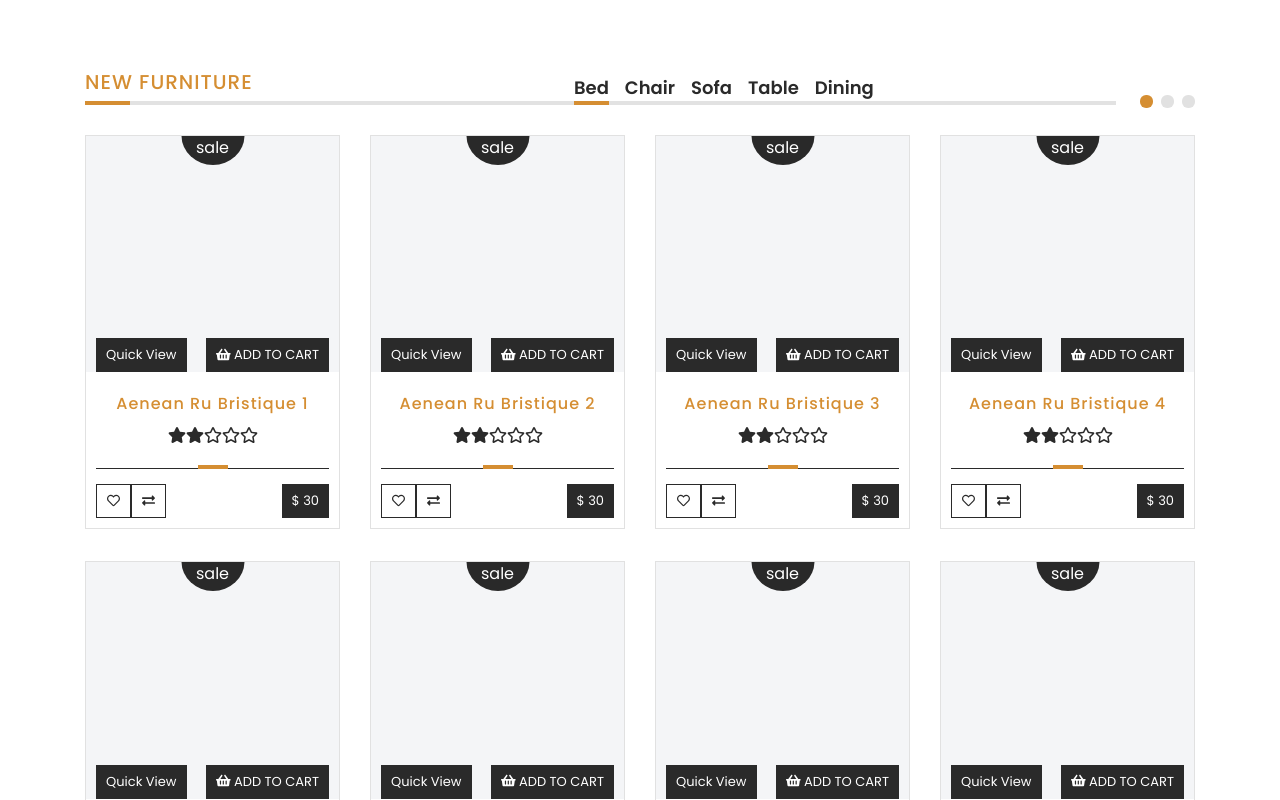
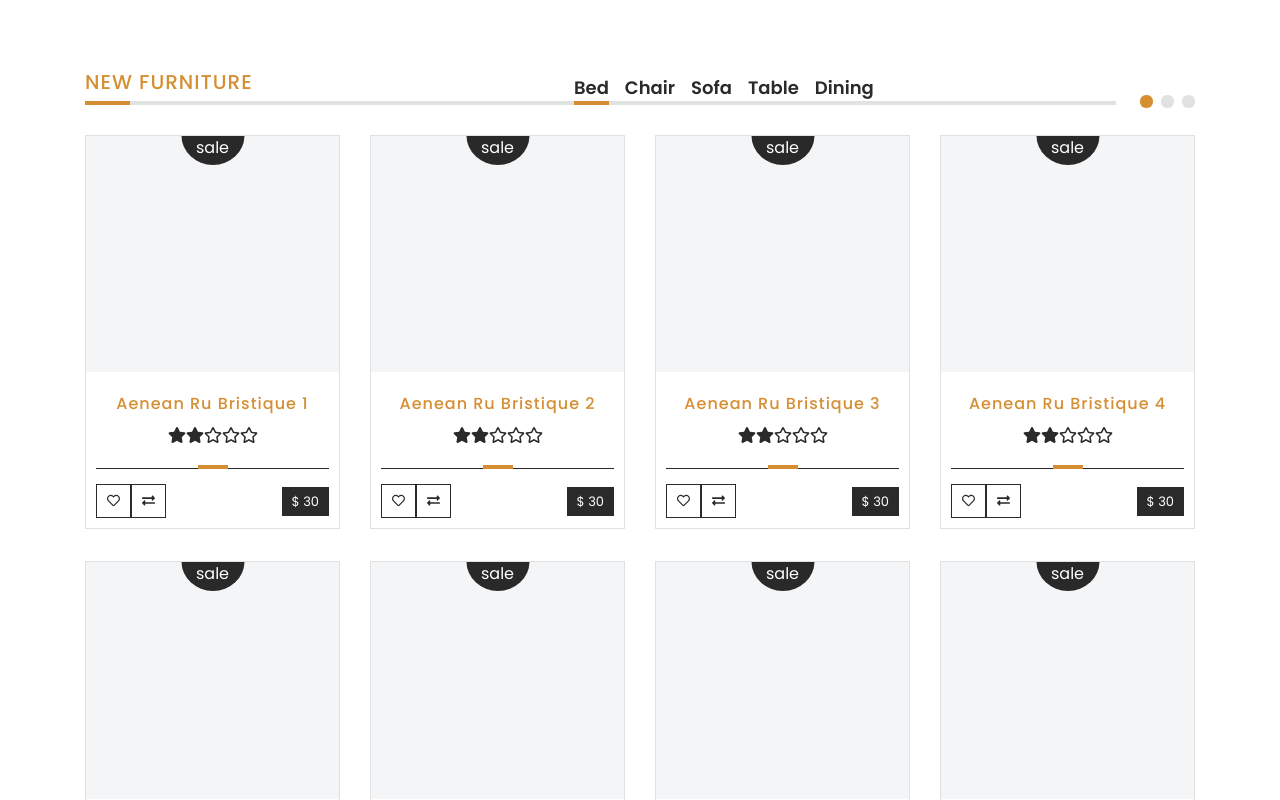
Before and after one commit to bitcooker/furniture-shop, a React (Create React App) app: page / in a window 1280 px wide. Shown: the part 540-1340 px from the top of the page. Built offline with nearby package versions, Linux system fonts and the light colour scheme.

Commit message:
Fix buttons visibility on ProductBox

```diff
--- a/src/components/common/ProductBox/ProductBox.js
+++ b/src/components/common/ProductBox/ProductBox.js
@@ -1,4 +1,4 @@
-import React from 'react';
+import React, { useState } from 'react';
 import PropTypes from 'prop-types';
 
 import styles from './ProductBox.module.scss';
@@ -11,11 +11,17 @@ import {
 import { faStar as farStar, faHeart } from '@fortawesome/free-regular-svg-icons';
 import Button from '../Button/Button';
 
-const ProductBox = ({ name, price, promo, stars }) => (
-  <div className={styles.root}>
+const ProductBox = ({ name, price, promo, stars }) => {
+  const [isShown, setIsShown] = useState(false);
+  return (
+    <div
+      className={styles.root}
+      onMouseEnter={() => setIsShown(true)}
+      onMouseLeave={() => setIsShown(false)}
+    >
       <div className={styles.photo}>
         {promo && <div className={styles.sale}>{promo}</div>}
-      <div className={styles.buttons}>
+        <div className={isShown ? styles.buttons : styles.buttonsHidden}>
           <Button variant='small'>Quick View</Button>
           <Button variant='small'>
             <FontAwesomeIcon icon={faShoppingBasket}></FontAwesomeIcon> ADD TO CART
@@ -46,15 +52,15 @@ const ProductBox = ({ name, price, promo, stars }) => (
             <FontAwesomeIcon icon={faExchangeAlt}>Add to compare</FontAwesomeIcon>
           </Button>
         </div>
-      <div className={styles.price}>
-        <Button noHover variant='small'>
+        <div>
+          <Button className={isShown ? styles.isShownPrice : undefined} variant='small'>
             $ {price}
           </Button>
         </div>
       </div>
     </div>
   );
-
+};
 ProductBox.propTypes = {
   children: PropTypes.node,
   name: PropTypes.string,
--- a/src/components/common/ProductBox/ProductBox.module.scss
+++ b/src/components/common/ProductBox/ProductBox.module.scss
@@ -14,6 +14,7 @@
       position: center;
       repeat: no-repeat;
     }
+
     overflow: hidden;
     align-items: flex-end;
 
@@ -27,11 +28,15 @@
       color: #ffffff;
       padding: 30px 15px 5px 15px;
     }
-
-    .buttons {
-      display: flex;
-      justify-content: space-between;
-    }
+  }
+  .buttons {
+    display: flex;
+    justify-content: space-between;
+  }
+  .buttonsHidden {
+    display: flex;
+    visibility: hidden;
+    justify-content: space-between;
   }
 
   .content {
@@ -75,4 +80,8 @@
     justify-content: space-between;
     align-items: center;
   }
+
+  .isShownPrice {
+    background-color: $primary;
+  }
 }
```
Lines whose indentation alone changed are shown as unchanged.
